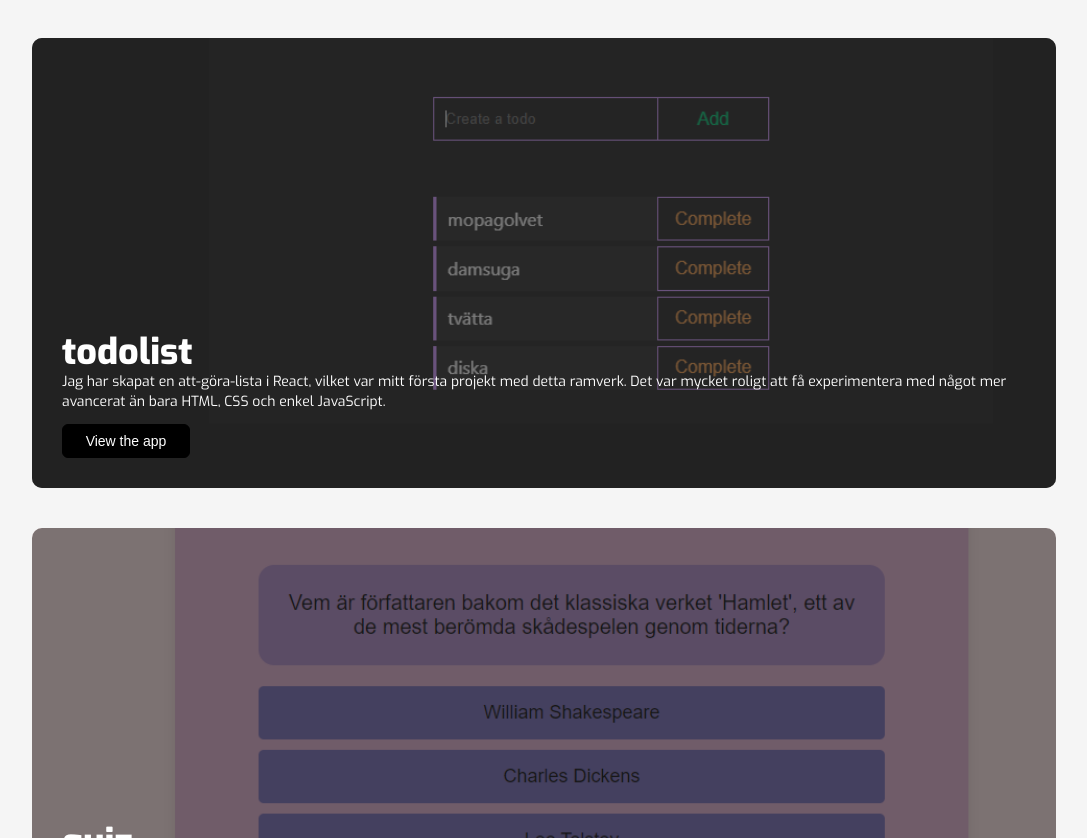
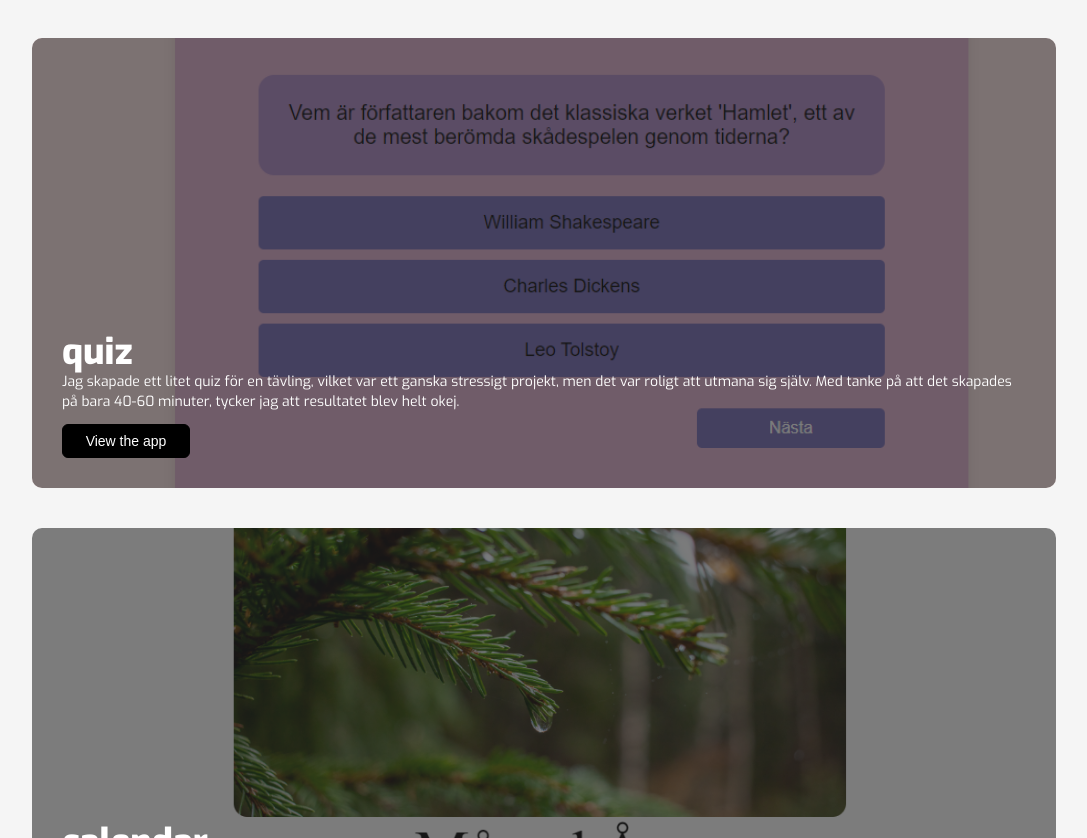
Before and after one commit to DivineDragonDave/David-ribbfors, a plain HTML site: page index.html in a window 1280 px wide. Shown: the part 4218-5056 px from the top of the page, without its empty margins (96-1183 px from the left). Drawn offline with Linux system fonts and the light colour scheme.

Commit message:
todo delet

```diff
--- a/index.html
+++ b/index.html
@@ -244,29 +244,7 @@
             </a>
           </div>
         </article>
-        <article class="proj">
-          <div class="img-con">
-            <img
-              class="proj-img"
-              src="/images/todolist.png"
-              alt="todolist"
-              width="300px"
-            />
-            <div class="img-over"></div>
-          </div>
-          <div class="proj-text-con">
-            <h3 class="proj-titel">todolist</h3>
-            <p class="proj-text">
-              Jag har skapat en att-göra-lista i React, vilket var mitt första
-              projekt med detta ramverk. Det var mycket roligt att få
-              experimentera med något mer avancerat än bara HTML, CSS och enkel
-              JavaScript.
-            </p>
-            <a href="https://daves-todolist.netlify.app/">
-              <button>View the app</button>
-            </a>
-          </div>
-        </article>
+
         <article class="proj">
           <div class="img-con">
             <img
```
